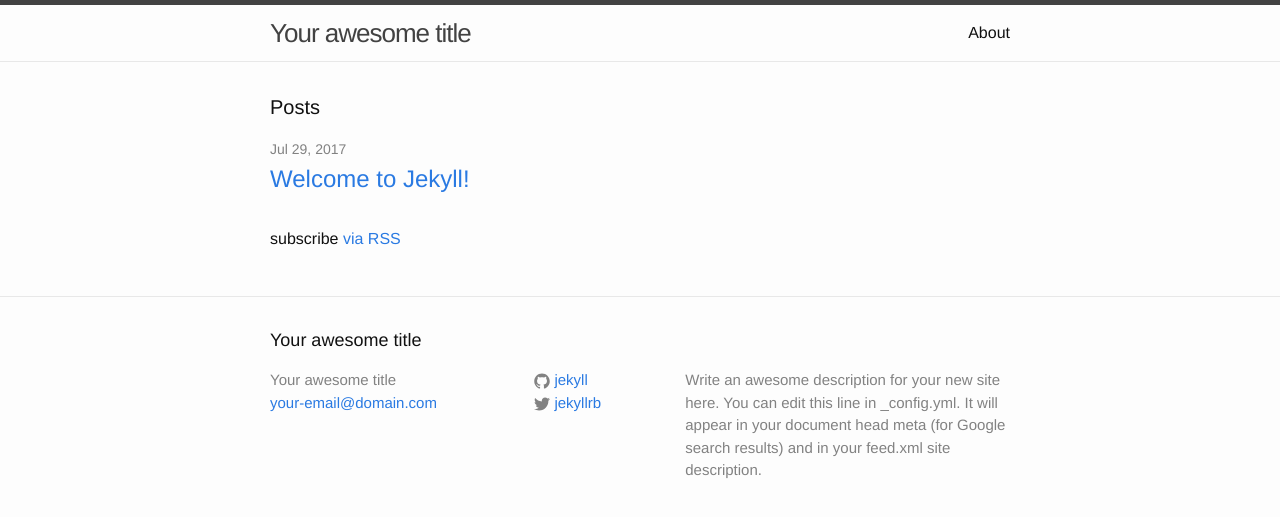
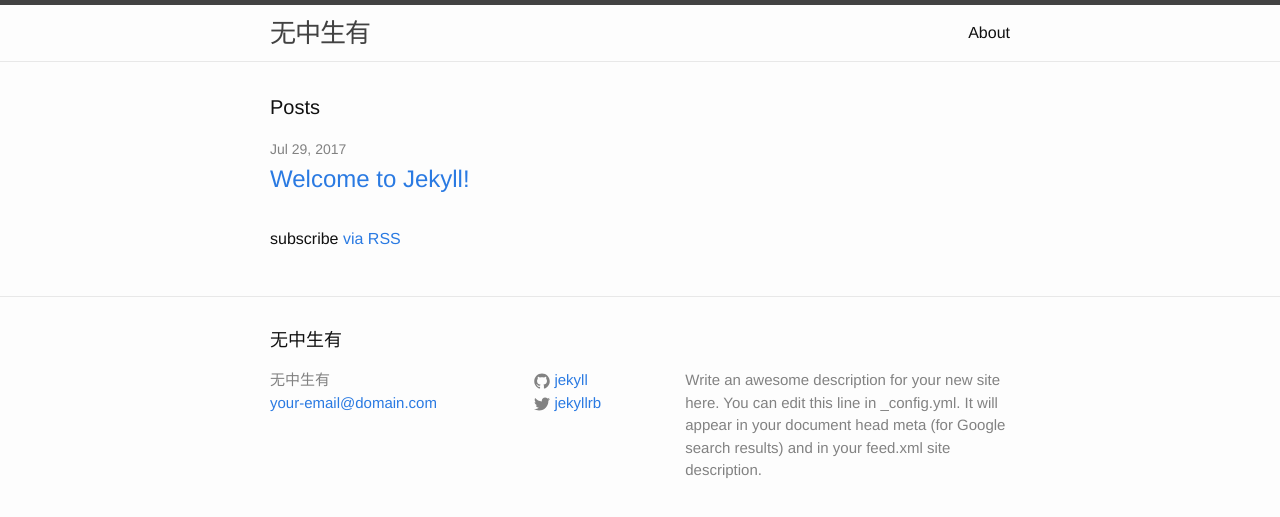
Before and after one commit to fly510/fly510.github.io, a Jekyll site: the page built from index.html, in a window 1280 px wide. Shown: the top 517 px of the page. Built offline with Jekyll 4.4.1, drawn with Linux system fonts in a browser that asks for light colours.

Commit message:
changed title

```diff
--- a/_config.yml
+++ b/_config.yml
@@ -6,7 +6,7 @@
 # 'jekyll serve'. If you change this file, please restart the server process.
 
 # Site settings
-title: Your awesome title
+title: 无中生有
 email: your-email@domain.com
 description: > # this means to ignore newlines until "baseurl:"
   Write an awesome description for your new site here. You can edit this
```
